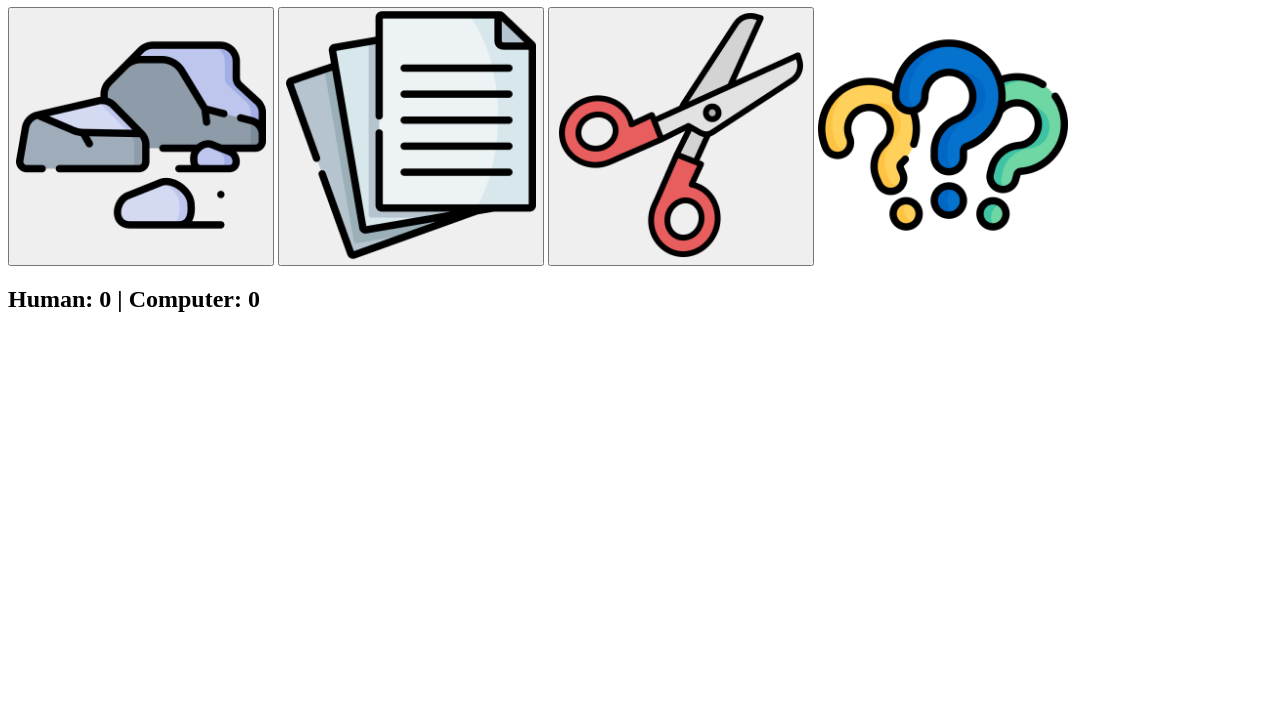
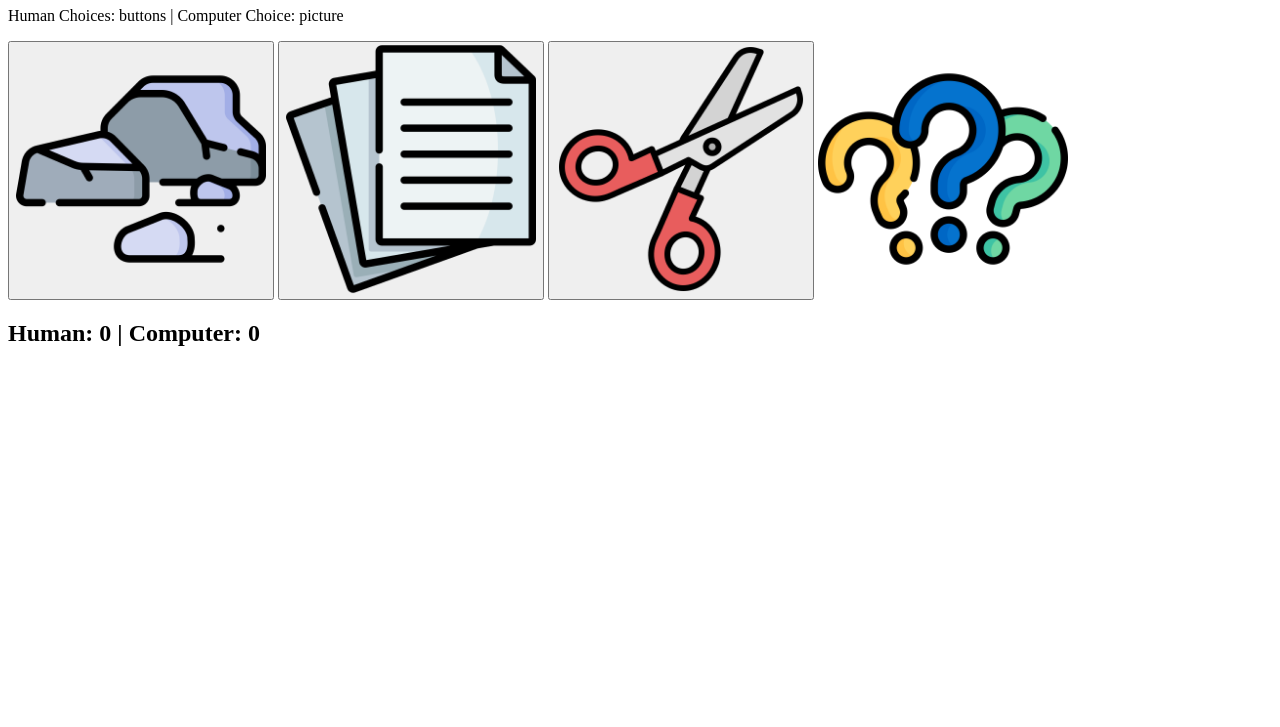
Before and after one commit to ayly8/rps, a plain HTML site: page index.html in a window 1280 px wide. Shown: the part 73-800 px from the top of the page. Drawn offline with Linux system fonts and the light colour scheme.

Commit message:
added a message for user prompt

```diff
--- a/index.html
+++ b/index.html
@@ -8,6 +8,7 @@
    <body>
       <script src="script.js"></script>
       <h1>Best of 5: Rock, Paper, Scissors!</h1>
+      <p>Human Choices: buttons | Computer Choice: picture</p>
       <button type="button" id="rock_btn" onclick="playGame('rock')">
          <img src="stone.png" height="250px" width="250px">
       </button>
```
